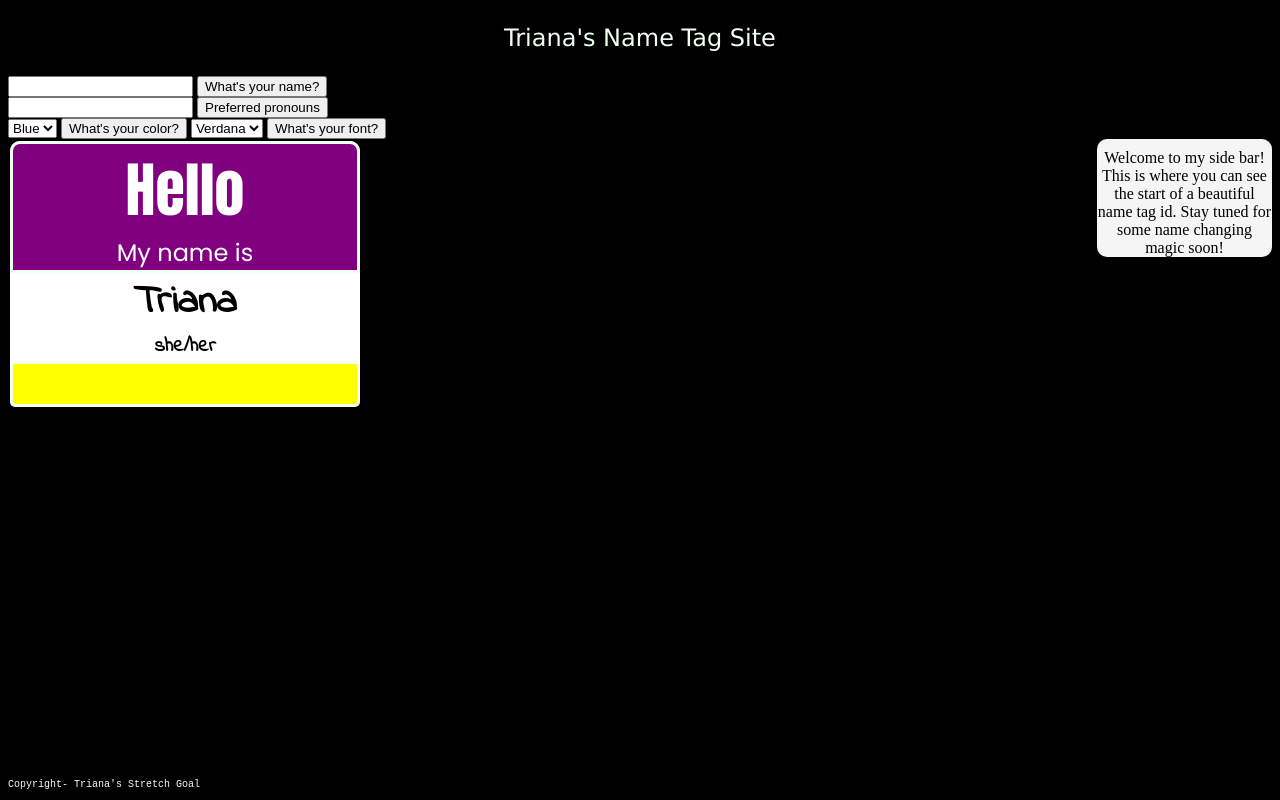
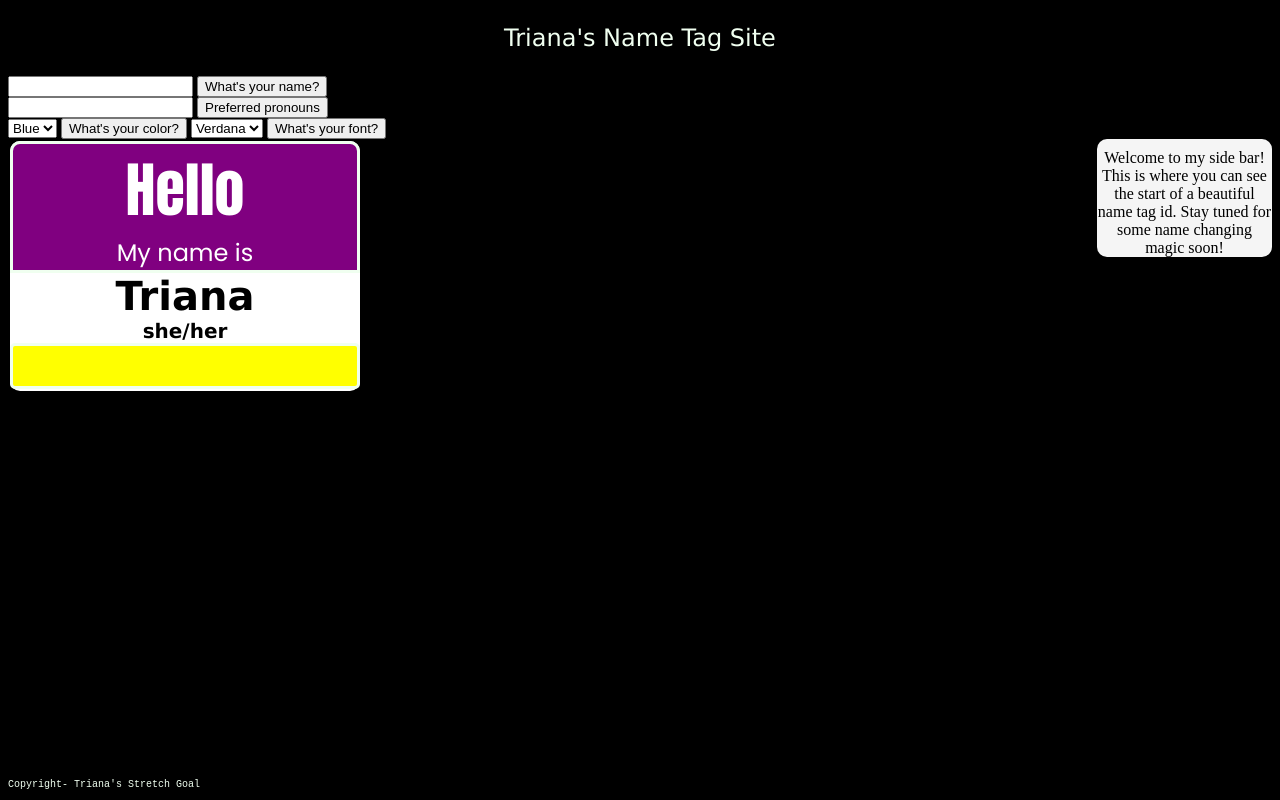
Before and after one commit to trianacerda/lab-02a-name-tag2, a plain HTML site: page index.html in a window 1280 px wide. Both pictures are taken after a click on the button "What's your font?". Drawn offline with Linux system fonts and the light colour scheme.

Commit message:
stretch name tag adds

```diff
--- a/index.html
+++ b/index.html
@@ -34,6 +34,7 @@
         <select name="fonts" id="fonts">
             <option value="verdana">Verdana</option>
             <option value="poppins">Poppins</option>
+            <option value="indie">Indie</option>
         </select>
         <button id="fonts-button">What's your font?</button>
         <div id="name-tag" class="name-tag">
--- a/index.js
+++ b/index.js
@@ -1,4 +1,3 @@
-const color = document.getElementById('colors');
 const nameTag = document.getElementById('name-tag');
 const nameSection = document.getElementById('name-section');
 const nameInput = document.getElementById('name-input');
@@ -15,6 +14,7 @@ pronounsSubmit.addEventListener('click', (e)=>{
     pronounsSection.innerText = pronounsInput.value;
 })
 
+const color = document.getElementById('colors');
 const bgColorTop = document.getElementById('top-section');
 const bgColorBottom = document.getElementById('bottom-section');
 const colorButton = document.getElementById('color-button');
@@ -23,3 +23,13 @@ colorButton.addEventListener('click', ()=>{
     bgColorTop.style.backgroundColor = colors.value
     bgColorBottom.style.backgroundColor = colors.value
 });
+
+const font = document.getElementById('fonts');
+const fontsButton = document.getElementById('fonts-button');
+const topFont = document.getElementById('name-section')
+const bottomFont = document.getElementById('pronouns-section')
+fontsButton.addEventListener('click', ()=>{
+    topFont.style.fontFamily = fonts.value
+    bottomFont.style.fontFamily = fonts.value
+
+})
```
